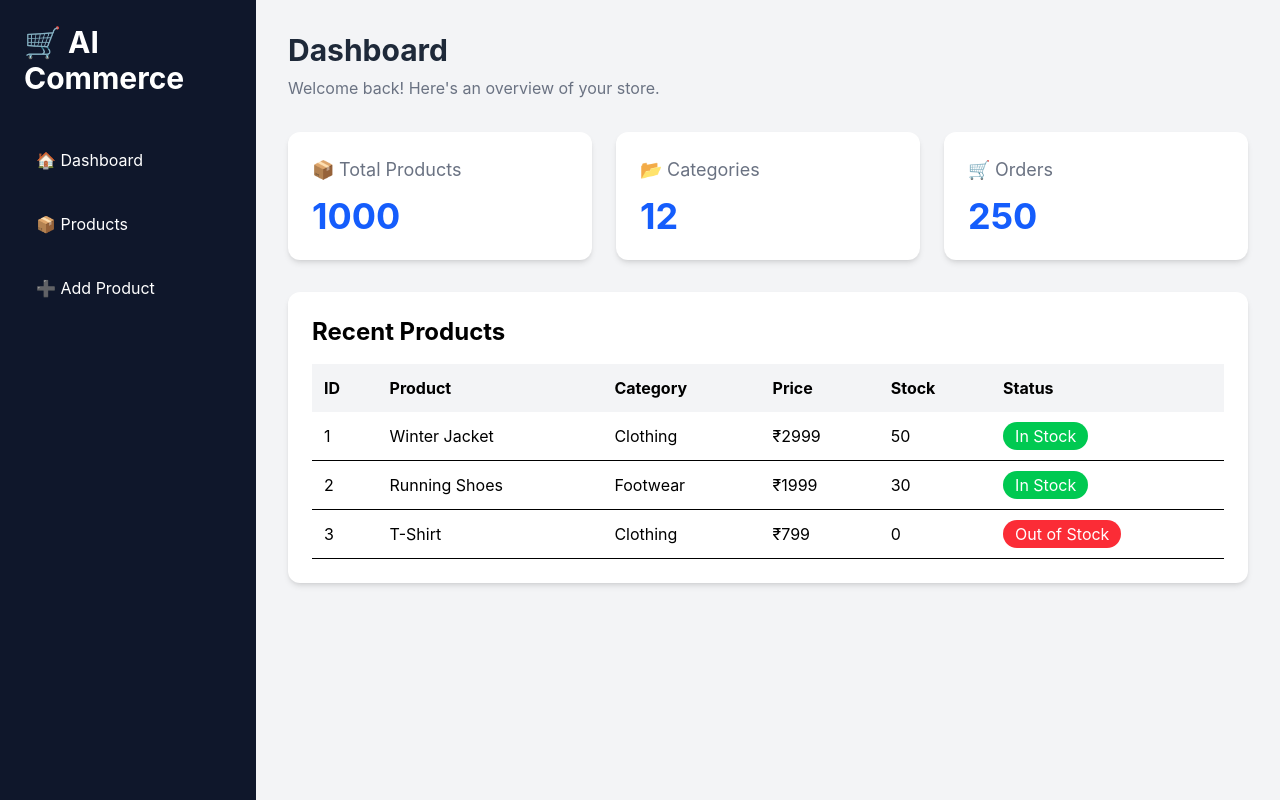
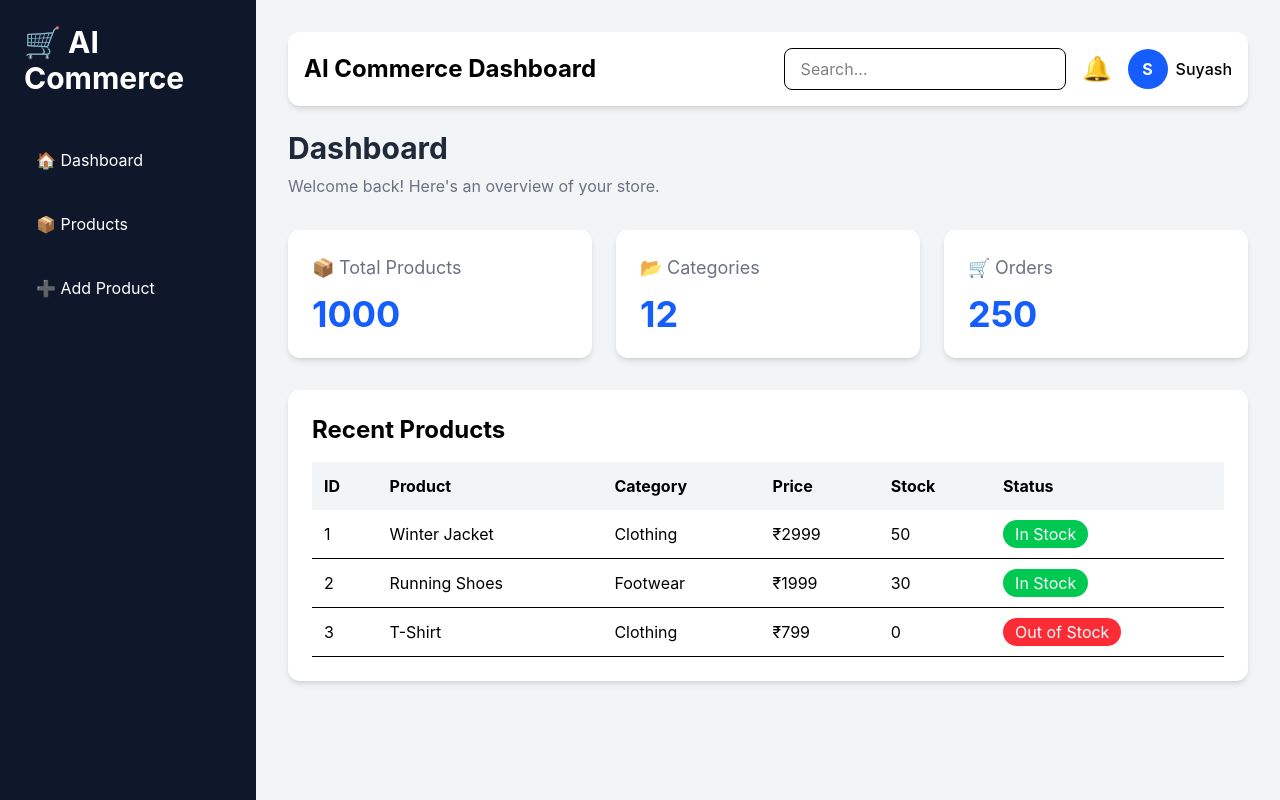
Before and after one commit to AnilaMohanan/AI-Commerce-Engine, a React (Vite) app in the folder client/: page / in a window 1280 px wide. Built offline with nearby package versions, Linux system fonts and the light colour scheme.

Commit message:
Add responsive navbar component

```diff
--- a/client/src/App.jsx
+++ b/client/src/App.jsx
@@ -1,6 +1,7 @@
 import { BrowserRouter, Routes, Route } from "react-router-dom";
 
 import Sidebar from "./components/Sidebar";
+import Navbar from "./components/Navbar";
 
 import Dashboard from "./pages/Dashboard";
 import Products from "./pages/Products";
@@ -13,7 +14,10 @@
         <Sidebar />
 
         <main className="flex-1 p-8">
-          <Routes>
+
+  <Navbar />
+
+  <Routes>
             <Route path="/" element={<Dashboard />} />
             <Route path="/products" element={<Products />} />
             <Route path="/add-product" element={<AddProduct />} />
--- a/client/src/components/Navbar.jsx
+++ b/client/src/components/Navbar.jsx
@@ -0,0 +1,37 @@
+function Navbar() {
+  return (
+    <div className="bg-white shadow-md rounded-xl p-4 flex justify-between items-center mb-6">
+
+      <h1 className="text-2xl font-bold">
+        AI Commerce Dashboard
+      </h1>
+
+      <div className="flex items-center gap-4">
+
+        <input
+          type="text"
+          placeholder="Search..."
+          className="border rounded-lg px-4 py-2"
+        />
+
+        <button className="text-2xl">
+          🔔
+        </button>
+
+        <div className="flex items-center gap-2">
+          <div className="w-10 h-10 rounded-full bg-blue-600 text-white flex items-center justify-center font-bold">
+            S
+          </div>
+
+          <span className="font-medium">
+            Suyash
+          </span>
+        </div>
+
+      </div>
+
+    </div>
+  );
+}
+
+export default Navbar;
```
